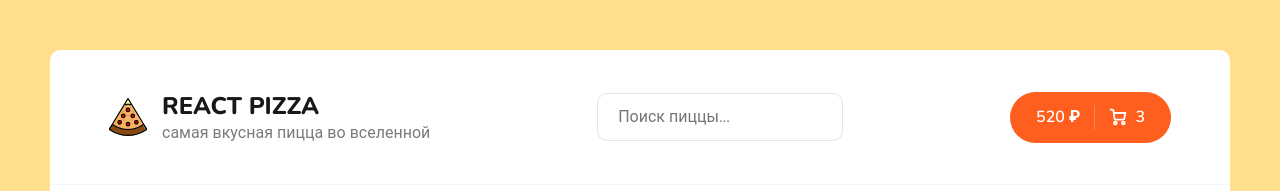
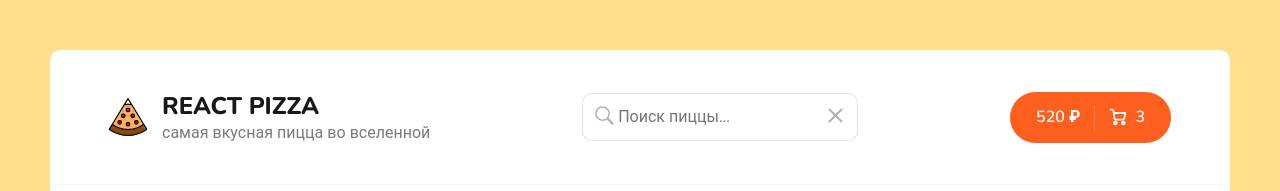
Before and after one commit to mintolime/react-pizza, a React (Create React App) app: page / in a window 1280 px wide. Shown: the top 191 px of the page. Built offline with nearby package versions, Linux system fonts and the light colour scheme; no server answers.

Commit message:
feat: added icons clear and search

```diff
--- a/src/App.js
+++ b/src/App.js
@@ -8,15 +8,16 @@ import NotFound from './pages/NotFoundPage/index';
 import { Routes, Route } from 'react-router-dom/dist';
 
 function App() {
+  const [searchValue, setSearchValue] = React.useState('');
+
   return (
     <div className="wrapper">
-      <Header />
+      <Header searchValue={searchValue} setSearchValue={setSearchValue} />
       <Routes>
         <Route path="/" element={<Home />} />
         <Route path="/cart" element={<Cart />} />
         <Route path="*" element={<NotFound />} />
       </Routes>
-      {/* <div className="content"></div> */}
     </div>
   );
 }
--- a/src/components/Header.jsx
+++ b/src/components/Header.jsx
@@ -1,7 +1,7 @@
 import { Link } from 'react-router-dom';
 import Search from './Search';
 
-function Header() {
+function Header({searchValue,setSearchValue}) {
   return (
     <div className="header">
       <div className="container">
@@ -14,7 +14,7 @@ function Header() {
           </div>
         </div>
         </Link>
-        <Search/>
+        <Search searchValue={searchValue} setSearchValue={setSearchValue}/>
         <div className="header__cart">
           <Link to="/cart" className="button button--cart">
             <span>520 ₽</span>
--- a/src/components/Search/Search.module.scss
+++ b/src/components/Search/Search.module.scss
@@ -1,10 +1,38 @@
-.root{
-  border: 1px solid rgba(0,0,0, 0.1);
-  padding: 12px 20px;
+.root {
+  position: relative;
+}
+
+.input {
+  border: 1px solid rgba(0, 0, 0, 0.1);
+  padding: 12px 35px;
   max-width: 300px;
   border-radius: 10px;
   font-size: 16px;
-  &:focus{
-    border: 1px solid rgba(0,0,0, 0.3);
+
+  &:focus {
+    border: 1px solid rgba(0, 0, 0, 0.3);
   }
 }
+
+.clear {
+  width: 25px;
+  height: 25px;
+  position: absolute;
+  top: 10px;
+  right: 10px;
+  opacity: 0.3;
+  cursor: pointer;
+
+  &:hover {
+    opacity: 0.8;
+  }
+}
+
+.search {
+  width: 25px;
+  height: 25px;
+  position: absolute;
+  top: 10px;
+  left: 10px;
+  opacity: 0.3;
+}
--- a/src/components/Search/index.jsx
+++ b/src/components/Search/index.jsx
@@ -1,8 +1,20 @@
 import React from 'react';
 import styles from './Search.module.scss';
 
-function Search() {
-  return <input className={styles.root} placeholder="Поиск пиццы..." />;
+function Search({ searchValue, setSearchValue }) {
+  return (
+    <div className={styles.root}>
+    <img className={styles.search} src="img/search_icon.svg" alt="search logo" />
+      <img className={styles.clear} src="img/clear_icon.svg" alt="clear logo" onClick={()=>{setSearchValue('')}} />
+    <input
+    value={searchValue}
+      className={styles.input}
+      placeholder="Поиск пиццы..."
+      onChange={(evt) => setSearchValue(evt.target.value)}
+    />
+    </div>
+
+  );
 }
 
 export default Search;
```
Also changed, not shown: public/img/clear_icon.svg (added), public/img/search_icon.svg (added).
